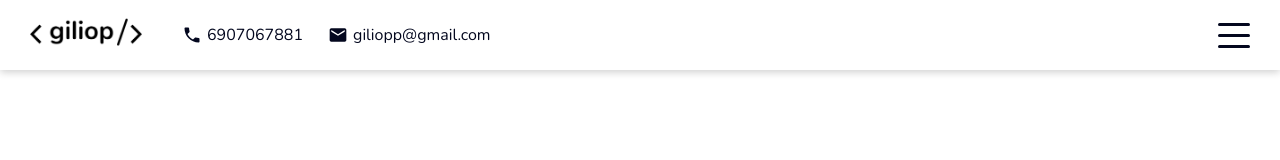
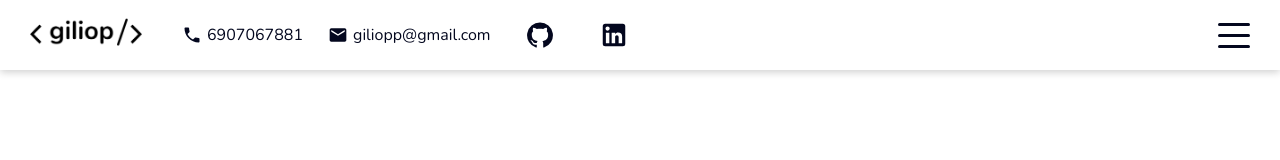
Before and after one commit to georgeiliop/Portfolio, a React (Create React App) app: page / in a window 1280 px wide. Shown: the top 160 px of the page. Built offline with nearby package versions, Linux system fonts and the light colour scheme.

Commit message:
added links to navbar

```diff
--- a/src/components/topbar/Topbar.jsx
+++ b/src/components/topbar/Topbar.jsx
@@ -4,6 +4,8 @@ import logoDark from "../../images/Giliop_3_b.png";
 import logoLight from "../../images/Giliop_3_w.png";
 import EmailIcon from "@mui/icons-material/Email";
 import LocalPhoneIcon from "@mui/icons-material/LocalPhone";
+import GitHubIcon from "@mui/icons-material/GitHub";
+import LinkedInIcon from "@mui/icons-material/LinkedIn";
 
 const Topbar = ({ showMenu, setShowMenu }) => {
   const handleClick = () => {
@@ -28,6 +30,16 @@ const Topbar = ({ showMenu, setShowMenu }) => {
             <EmailIcon className="icon" />
             <span>giliopp@gmail.com</span>
           </div>
+          <div className="itemContainer">
+            <a href="https://github.com/georgeiliop">
+              <GitHubIcon className="icon git" />
+            </a>
+          </div>
+          <div className="itemContainer">
+            <a href="https://www.linkedin.com/in/giorgos-iliopoulos-389704193/">
+              <LinkedInIcon className="icon" />
+            </a>
+          </div>
         </div>
         <div className="right">
           <div className="burgerMenu" onClick={handleClick}>
--- a/src/components/topbar/topbar.scss
+++ b/src/components/topbar/topbar.scss
@@ -31,6 +31,22 @@
 
         @include mobile {
           display: none;
+        }
+
+        a {
+          text-decoration: none;
+          color: inherit;
+          display: flex;
+
+          .icon {
+            font-size: 30px;
+            margin-right: 10px;
+            margin-left: 10px;
+
+            &.git {
+              font-size: 28px;
+            }
+          }
         }
 
         .icon {
```
